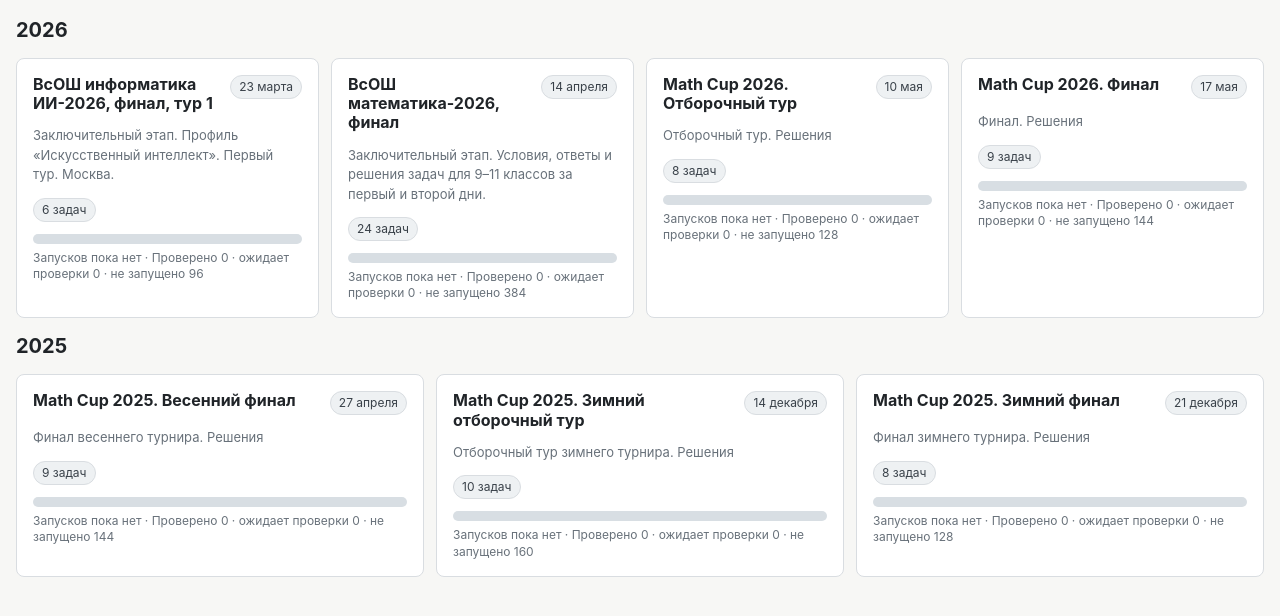
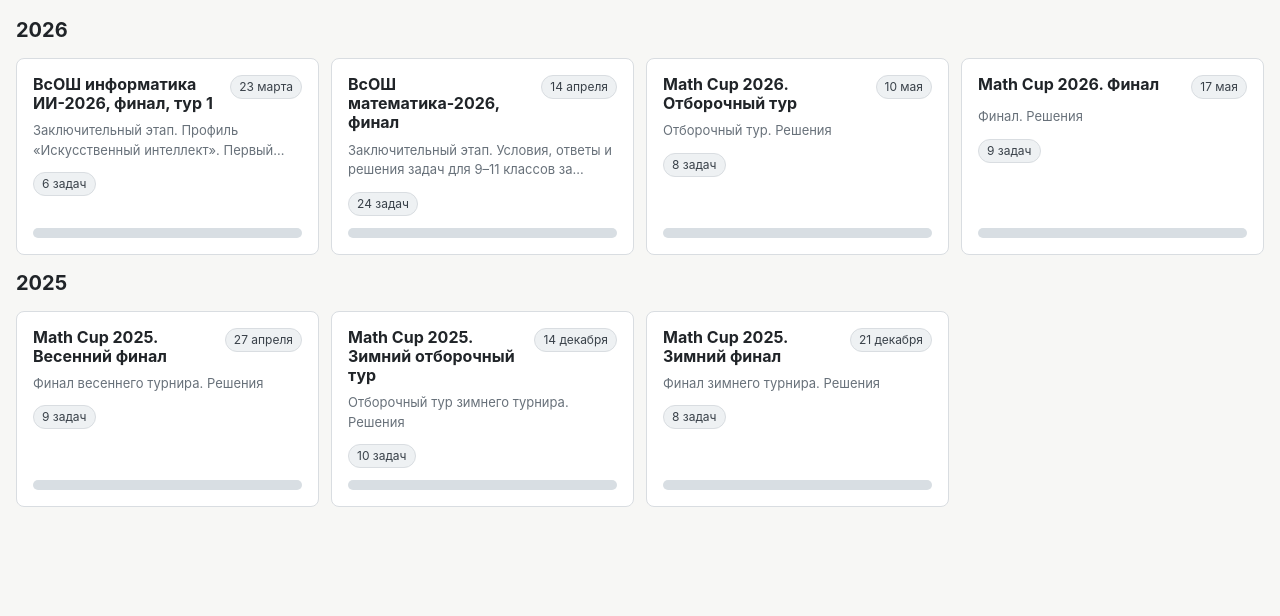
Before and after one commit to MotaTasher/llm-olympiad-bench, a Flask app: page / in a window 1280 px wide. Shown: the part 76-692 px from the top of the page. Run offline with Flask 3, Linux system fonts and the light colour scheme; the visitor is signed in with stand-in values (Sample User, id 1); some libraries are stand-ins or nearby versions.

Commit message:
fixed main ui

```diff
--- a/scoring/templates/base.html
+++ b/scoring/templates/base.html
@@ -74,6 +74,12 @@
     .muted, .meta { color: var(--muted); font-size: 13px; }
     .stack { display: grid; gap: 16px; min-width: 0; }
     .grid { display: grid; grid-template-columns: repeat(auto-fit, minmax(280px, 1fr)); gap: 12px; min-width: 0; }
+    .competition-grid {
+      display: grid;
+      grid-template-columns: repeat(4, minmax(0, 1fr));
+      gap: 12px;
+      min-width: 0;
+    }
     .card, .panel {
       background: var(--panel);
       border: 1px solid var(--line);
@@ -115,7 +121,13 @@
       color: inherit;
       text-decoration: none;
     }
-    .competition-card { cursor: pointer; }
+    .competition-card {
+      display: flex;
+      flex-direction: column;
+      height: 100%;
+      min-width: 0;
+      cursor: pointer;
+    }
     .competition-card:hover {
       border-color: #7ca4a8;
       box-shadow: 0 8px 24px rgba(32, 36, 40, 0.08);
@@ -128,6 +140,18 @@
     }
     .competition-card:hover h3 { color: var(--accent); }
     .card-title { display: flex; justify-content: space-between; gap: 12px; align-items: start; }
+    .card-title > div { min-width: 0; }
+    .competition-card h3 { overflow-wrap: anywhere; }
+    .competition-card-description {
+      display: -webkit-box;
+      max-height: 3.1em;
+      margin: 8px 0 0;
+      overflow: hidden;
+      overflow-wrap: anywhere;
+      -webkit-box-orient: vertical;
+      -webkit-line-clamp: 2;
+      line-clamp: 2;
+    }
     .stats { display: flex; flex-wrap: wrap; gap: 8px; margin-top: 12px; }
     .pill {
       display: inline-flex;
@@ -141,10 +165,13 @@
       font-size: 12px;
       white-space: nowrap;
     }
+    .competition-card-footer {
+      margin-top: auto;
+      padding-top: 12px;
+    }
     .competition-progress {
       display: flex;
       height: 10px;
-      margin-top: 12px;
       border-radius: 999px;
       overflow: hidden;
       background: var(--progress-empty);
@@ -153,12 +180,6 @@
     .competition-progress-segment-reviewed { background: var(--progress-reviewed); }
     .competition-progress-segment-unreviewed { background: var(--progress-unreviewed); }
     .competition-progress-segment-empty { background: var(--progress-empty); }
-    .competition-progress-summary {
-      margin-top: 6px;
-      color: var(--muted);
-      font-size: 12px;
-      line-height: 1.35;
-    }
     .empty, .warning {
       padding: 14px;
       border: 1px dashed var(--line);
@@ -788,6 +809,15 @@
     }
     .nav-row { display: flex; justify-content: space-between; gap: 10px; margin-top: 12px; }
     .flash { margin-bottom: 12px; }
+    @media (max-width: 1100px) {
+      .competition-grid { grid-template-columns: repeat(3, minmax(0, 1fr)); }
+    }
+    @media (max-width: 760px) {
+      .competition-grid { grid-template-columns: repeat(2, minmax(0, 1fr)); }
+    }
+    @media (max-width: 520px) {
+      .competition-grid { grid-template-columns: minmax(0, 1fr); }
+    }
     @media (max-width: 900px) {
       .topbar, main { width: min(100% - 20px, 1440px); }
       .topbar { grid-template-columns: 1fr; align-items: stretch; }
--- a/scoring/templates/index.html
+++ b/scoring/templates/index.html
@@ -16,7 +16,7 @@
       {% for group in competition_groups %}
         <section class="stack">
           <h2>{{ group.year }}</h2>
-          <div class="grid">
+          <div class="competition-grid">
             {% for competition in group.competitions %}
               <a class="card competition-card" href="{{ url_for('competition_page', competition_id=competition.competition_id) }}">
                 <div class="card-title">
@@ -28,18 +28,20 @@
                 </div>
                 {% set card_description = competition.description|competition_card_description %}
                 {% if card_description %}
-                  <p class="muted">{{ card_description }}</p>
+                  <p class="muted competition-card-description">{{ card_description }}</p>
                 {% endif %}
                 <div class="stats">
                   <span class="pill">{{ competition.problem_count }} задач</span>
                 </div>
+                <div class="competition-card-footer">
                   <div
                     class="competition-progress"
                     role="progressbar"
+                    aria-label="Прогресс проверки"
                     aria-valuemin="0"
                     aria-valuemax="{{ competition.total_cell_count }}"
                     aria-valuenow="{{ competition.reviewed_count }}"
-                  aria-valuetext="Проверено {{ competition.reviewed_count }} · ожидает проверки {{ competition.unreviewed_count }} · не запущено {{ competition.not_run_count }}"
+                    aria-valuetext="Проверено {{ competition.reviewed_count }}, ожидает проверки {{ competition.unreviewed_count }}, не запущено {{ competition.not_run_count }}"
                   >
                     <span
                       class="competition-progress-segment competition-progress-segment-reviewed"
@@ -63,11 +65,6 @@
                       aria-hidden="true"
                     ></span>
                   </div>
-                <div class="competition-progress-summary">
-                  {% if competition.answer_count == 0 %}
-                    Запусков пока нет ·
-                  {% endif %}
-                  Проверено {{ competition.reviewed_count }} · ожидает проверки {{ competition.unreviewed_count }} · не запущено {{ competition.not_run_count }}
                 </div>
               </a>
             {% endfor %}
```
Also changed, not shown: docs/LOCAL_SETUP.md (+2 -1 lines), docs/specs/SCORING_WEB.md (+13 -3 lines), tests/test_scoring_web.py (+43 -7 lines). Lines whose indentation alone changed are shown as unchanged.
